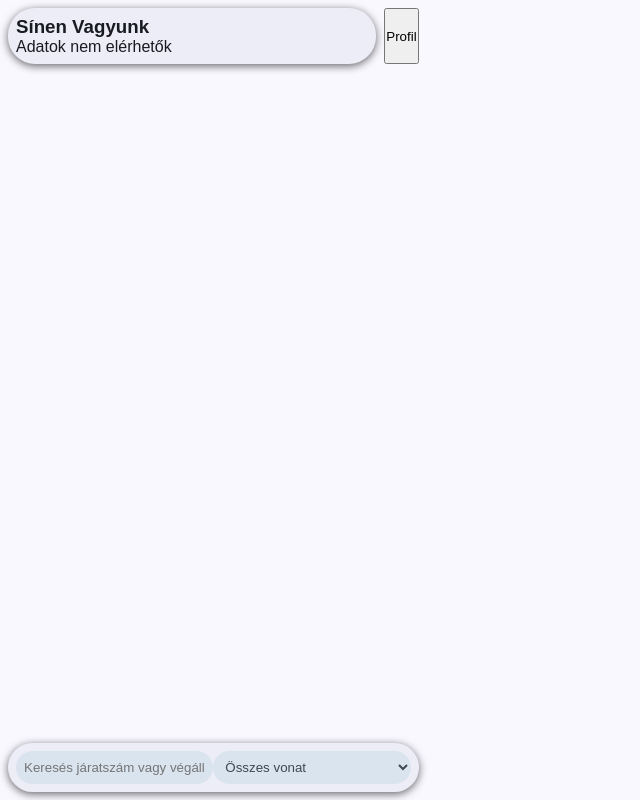
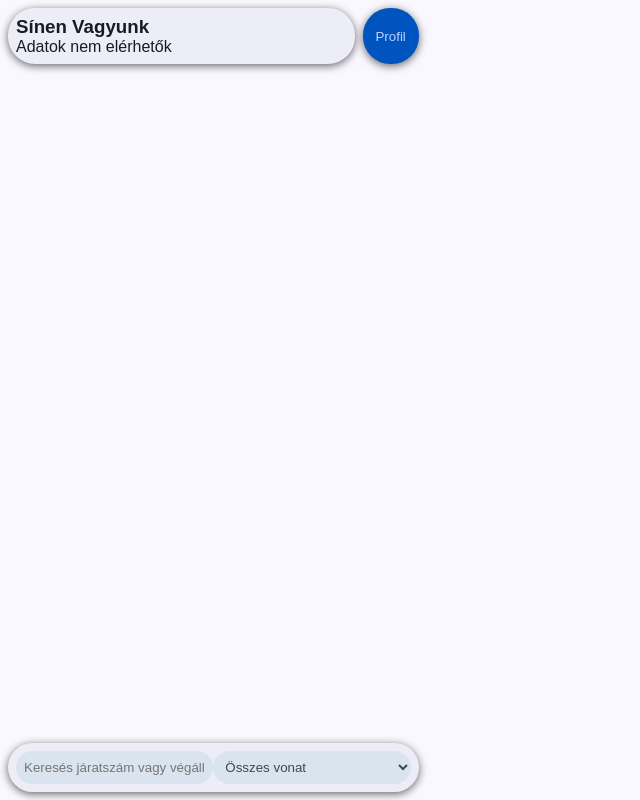
Before and after one commit to WholesomeWare/on-rail, a SvelteKit app: page / in a window 1280 px wide. Shown: the whole page, without its empty margins (0-640 px from the left). Built offline with nearby package versions, Linux system fonts and the light colour scheme.

Commit message:
More style changes

```diff
--- a/src/grid.css
+++ b/src/grid.css
@@ -14,6 +14,9 @@
     flex: 0 0 auto;
 }
 
+.display-s-none { display: none; }
+.display-s-block { display: block; }
+
 .col-s-1  { width: 8.3333%; }
 .col-s-2  { width: 16.6667%; }
 .col-s-3  { width: 25%; }
@@ -28,6 +31,9 @@
 .col-s-12 { width: 100%; }
 
 @media (min-width: 600px) {
+    .display-m-none { display: none; }
+    .display-m-block { display: block; }
+
     .col-m-1  { width: 8.3333%; }
     .col-m-2  { width: 16.6667%; }
     .col-m-3  { width: 25%; }
@@ -43,6 +49,9 @@
 }
 
 @media (min-width: 992px) {
+    .display-l-none { display: none; }
+    .display-l-block { display: block; }
+
     .col-l-1  { width: 8.3333%; }
     .col-l-2  { width: 16.6667%; }
     .col-l-3  { width: 25%; }
--- a/src/routes/+page.svelte
+++ b/src/routes/+page.svelte
@@ -12,8 +12,9 @@
                 <h3>Sínen Vagyunk</h3>
                 <p>Adatok nem elérhetők</p>
             </div>
-            <button> Profil </button>
+            <button class="fab elevation-0"> Profil </button>
         </header>
+        <!-- TODO: MÁVINFORM hírek -->
     </div>
     <div class="bottom">
         <div class="surface-container card">
@@ -48,6 +49,7 @@
     header {
         display: flex;
         flex-direction: row;
+        align-items: center;
         gap: var(--spacing);
     }
 </style>
--- a/src/theme.css
+++ b/src/theme.css
@@ -89,6 +89,26 @@
     }
 }
 
+.elevation-n2 {
+    box-shadow: 0 0 0 rgba(0, 0, 0, 0.2);
+}
+
+.elevation-n1 {
+    box-shadow: 0 1px 4px rgba(0, 0, 0, 0.4);
+}
+
+.elevation-0 {
+    box-shadow: 0 2px 8px rgba(0, 0, 0, 0.6);
+}
+
+.elevation-1 {
+    box-shadow: 0 3px 12px rgba(0, 0, 0, 0.8);
+}
+
+.elevation-2 {
+    box-shadow: 0 4px 16px rgba(0, 0, 0, 1);
+}
+
 .surface-container {
     background-color: var(--surfaceContainer);
     color: var(--onSurface);
@@ -96,19 +116,18 @@
 
     &.elevation-n2 {
         background-color: var(--surfaceContainerLowest);
-        box-shadow: 0 0 0 rgba(0, 0, 0, 0.2);
     }
+
     &.elevation-n1 {
         background-color: var(--surfaceContainerLow);
-        box-shadow: 0 1px 4px rgba(0, 0, 0, 0.4);
     }
+
     &.elevation-1 {
         background-color: var(--surfaceContainerHigh);
-        box-shadow: 0 3px 12px rgba(0, 0, 0, 0.8);
     }
+
     &.elevation-2 {
         background-color: var(--surfaceContainerHighest);
-        box-shadow: 0 4px 16px rgba(0, 0, 0, 1);
     }
 }
 
@@ -118,7 +137,29 @@
     border-radius: var(--radius);
 }
 
-input, select {
+button {
+    appearance: none;
+    background-color: var(--primary);
+    color: var(--onPrimary);
+    border: none;
+    border-radius: var(--radius);
+    padding: var(--spacing);
+    cursor: pointer;
+}
+
+.fab {
+    background-color: var(--primaryContainer);
+    color: var(--onPrimaryContainer);
+    width: 56px;
+    height: 56px;
+
+    &.extended {
+        width: 128px;
+    }
+}
+
+input,
+select {
     background-color: var(--surfaceVariant);
     color: var(--onSurfaceVariant);
     padding: var(--spacing);
```
